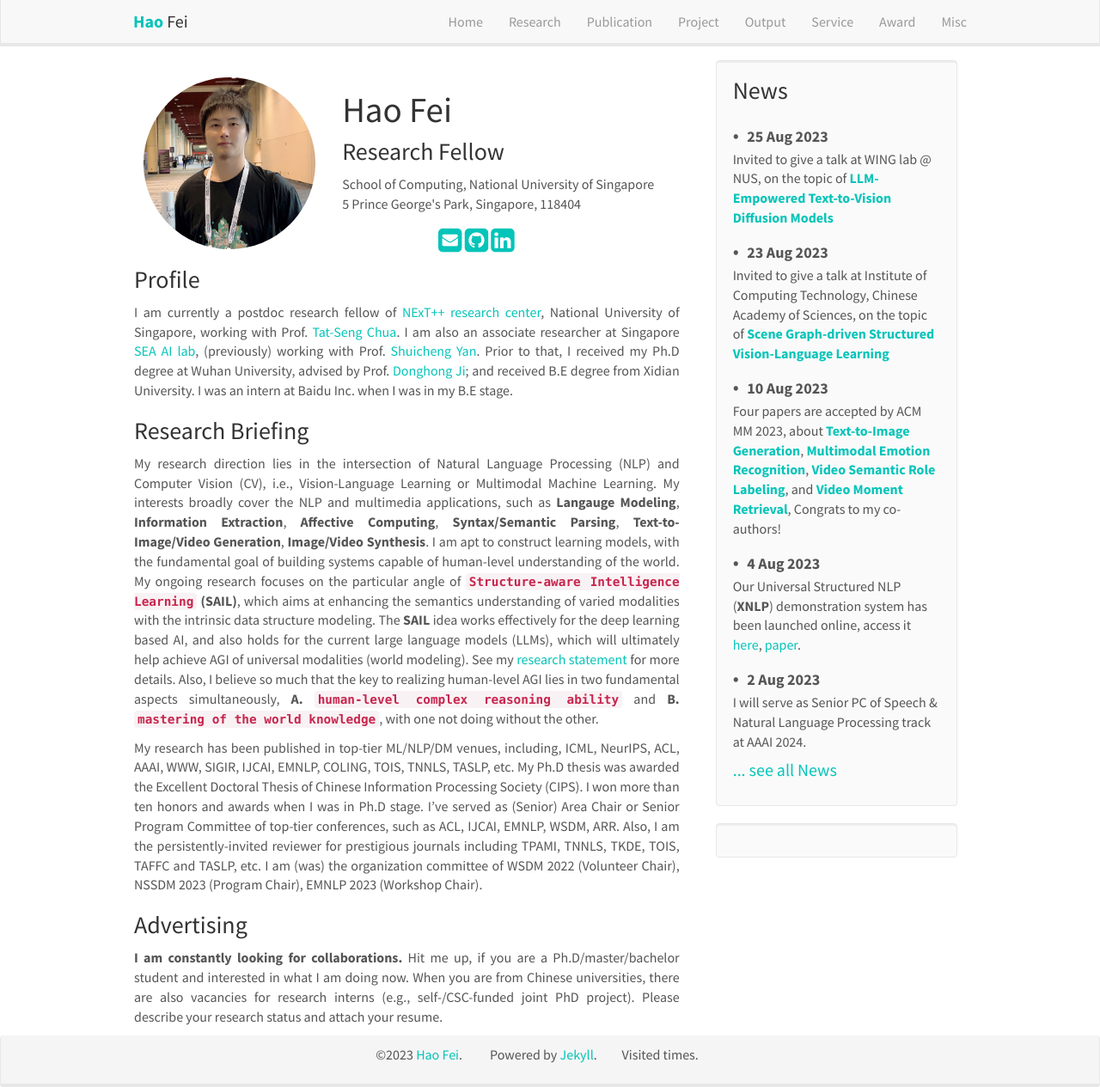
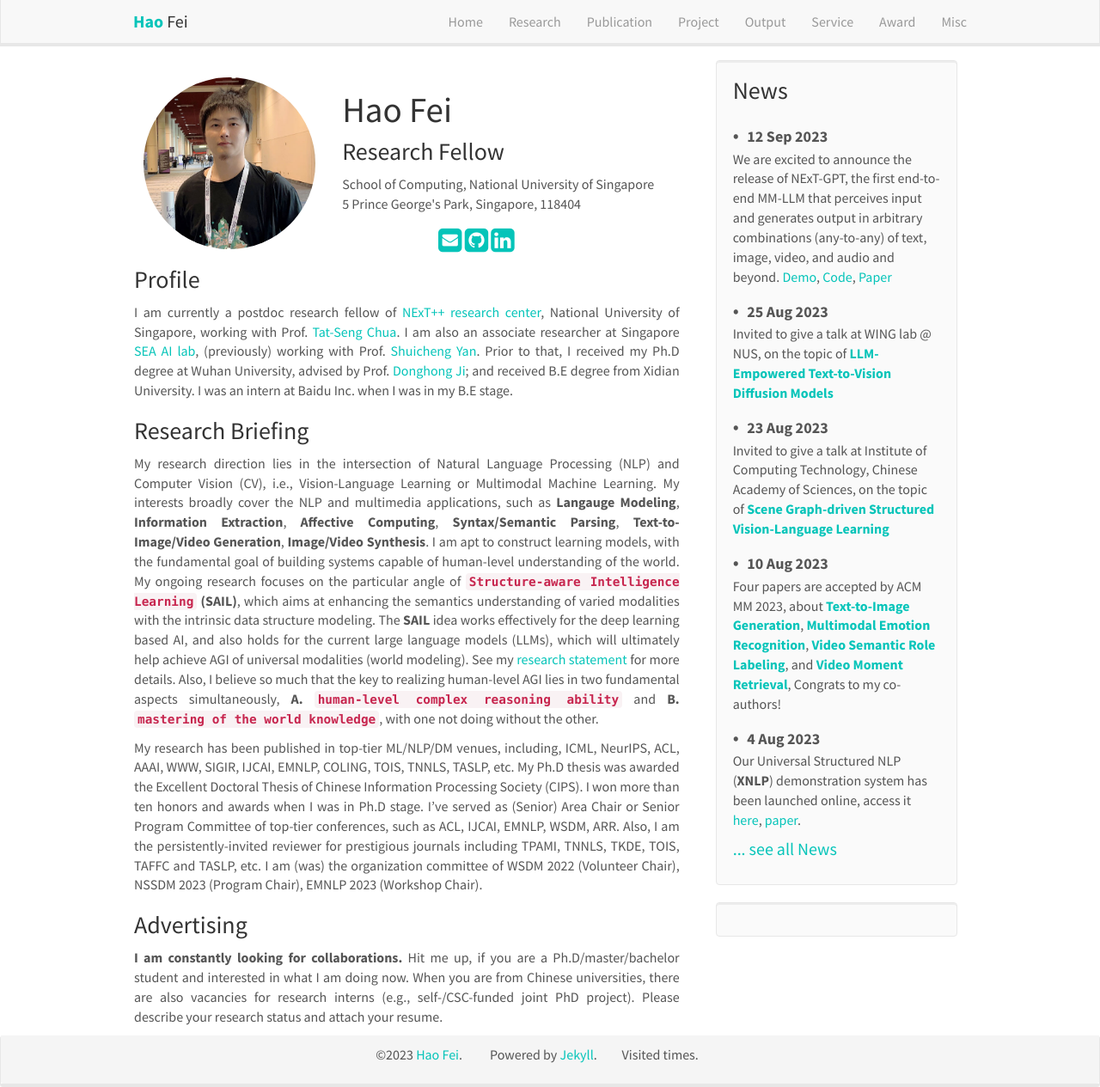
Before and after one commit to scofield7419/scofield7419.github.io, a Jekyll site: the page built from _pages/home.md, in a window 1280 px wide and 1265 px high. Shown: the whole window at 86% size. Built offline with Jekyll 4.4.1, drawn with Linux system fonts in a browser that asks for light colours; nearby versions of some CDN libraries; comment, search, counter and statistics services are not loaded; a style sheet for code colours, icons or effects is not loaded.

Commit message:
Update news.yml

```diff
--- a/_data/news.yml
+++ b/_data/news.yml
@@ -1,3 +1,7 @@
+- date: 12 Sep 2023
+  headline: "We are excited to announce the release of NExT-GPT, the first end-to-end MM-LLM that perceives input and generates output in arbitrary combinations (any-to-any) of text, image, video, and audio and beyond.
+[Demo](https://next-gpt.github.io/), [Code](https://github.com/NExT-GPT/NExT-GPT), [Paper](https://arxiv.org/pdf/2309.05519)"
+
 - date: 25 Aug 2023
   headline: "Invited to give a talk at WING lab @ NUS, on the topic of [**LLM-Empowered Text-to-Vision Diffusion Models**](https://haofei.vip/downloads/20230825-WING-feihao.pdf)"
 
```
